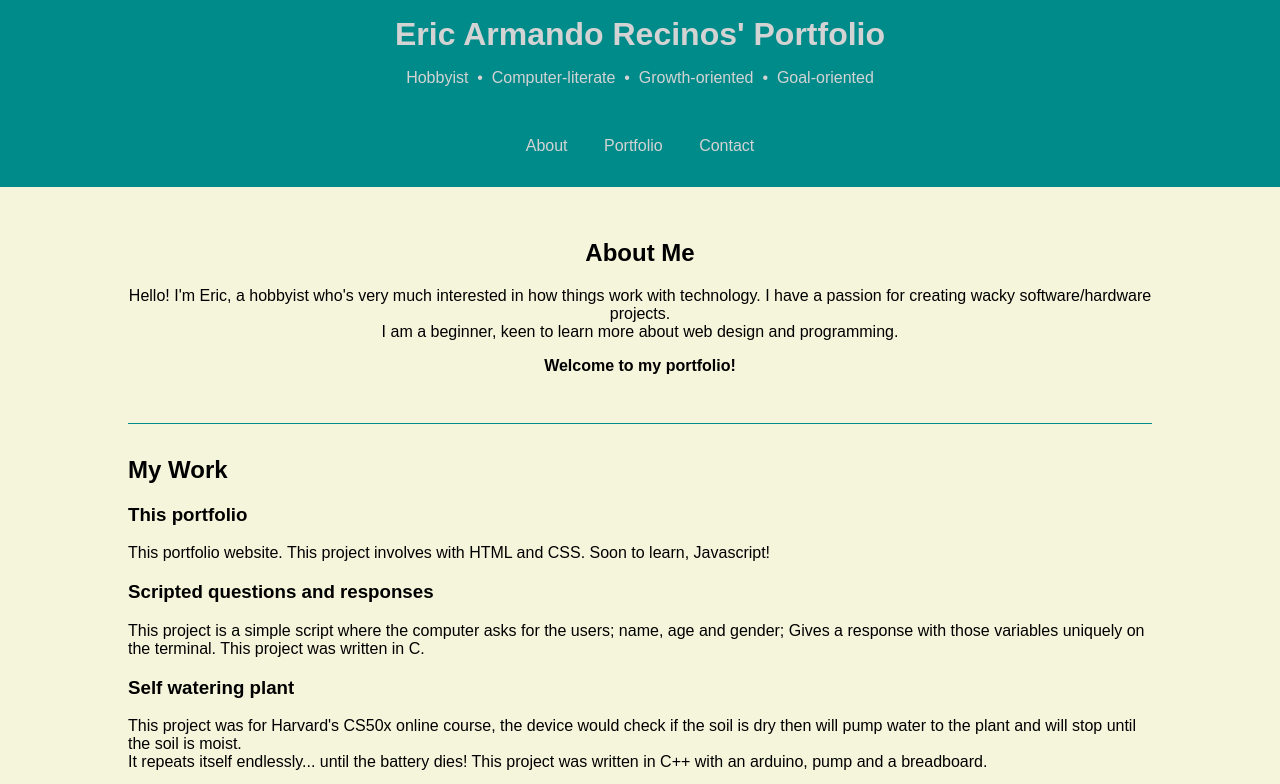
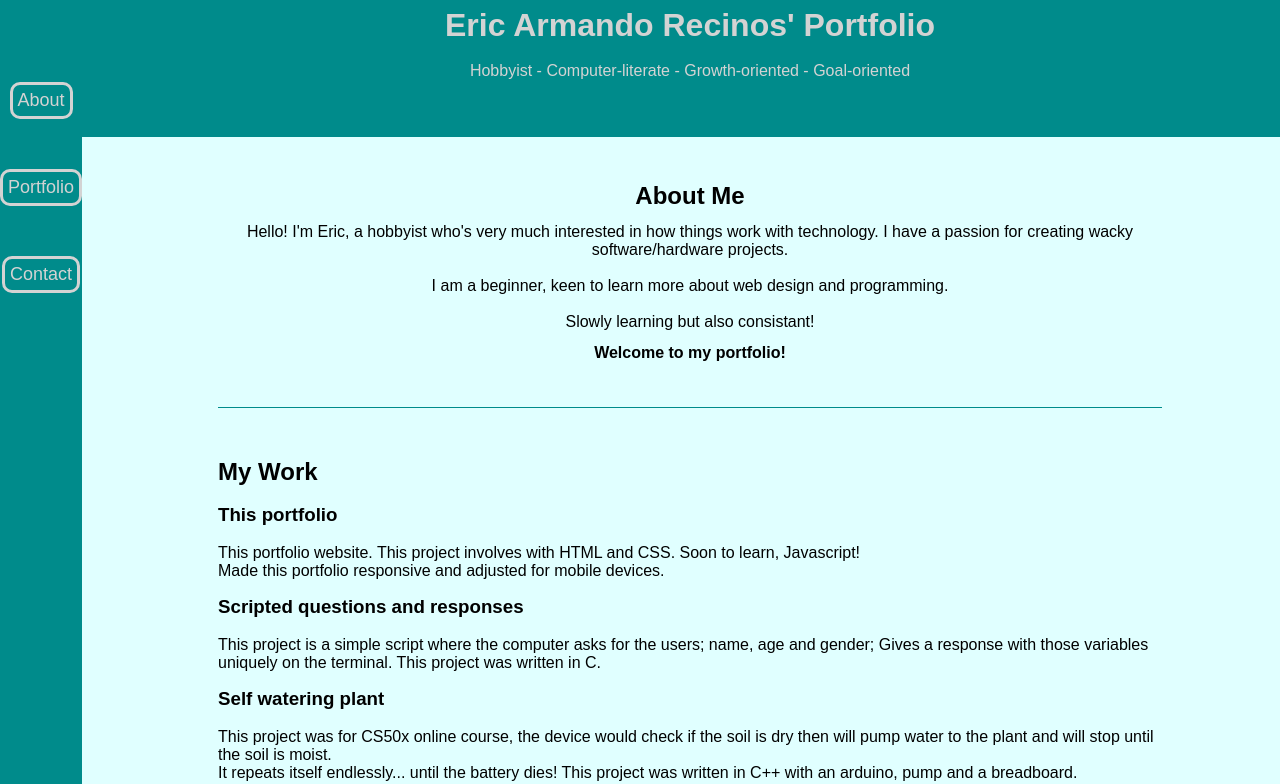
Before and after one commit to EricR-7/PortfolioWeb, a PHP site: page / in a window 1280 px wide. Shown: the top 784 px of the page. Run offline with PHP 8.4, Linux system fonts and the light colour scheme.

Commit message:
Update 12/08

```diff
--- a/assets/css/mystyle.css
+++ b/assets/css/mystyle.css
@@ -1,33 +1,64 @@
 @import url("fontawesome-all.min.css");
+
+*{
+    margin: 0;
+    padding: 0;
+}
 
 body {
     font-family: Arial, sans-serif;
-    margin: 0;
-    padding: 0;
     color: #333;
-    background-color: beige;
+    background-color: lightcyan;
 }
+
 header {
     background-color: darkcyan;
     color: lightgray;
     text-align: center;
-    padding: 1em 0;
+    padding: 25px 0px;
 }
-header h1 {
-    margin: 0;
+
+nav {
+    position: absolute;
+    margin: 120px 35% 0px 46%;
 }
-nav {
-    margin: 1em 0;
-}
+
 nav a {
-    margin: 0 1em;
     color: lightgray;
     text-decoration: none;
 }
-.container {
-    width: 80%;
-    margin: 0 auto;
+
+nav ul li{
+    list-style: none;
+    display: inline-block;
+    margin-left: auto;
+    margin-right: auto;
 }
+
+a {
+    text-decoration: none;
+  }
+
+footer {
+    padding-left: 5%;
+    padding-right: 5%;
+    text-align: center;
+}
+
+iframe {
+    max-width: 75% !important;
+    min-width: 25% !important;
+    height: 240px !important;
+}
+
+#head-doc{
+    margin: 0px 0px 50px 0px;
+}
+
+#self-des li{
+    display: inline;
+}
+
 #portfolio {
     padding: 2em 0;
     border-bottom: 1px solid darkcyan;
@@ -38,9 +69,7 @@ nav a {
 #my-work-heading {
     margin-top: 0;
 }
-.portfolio-item {
-    margin-bottom: 1em;
-}
+
 #contact {
     text-align: center;
 }
@@ -51,8 +80,38 @@ nav a {
     border-bottom: 1px solid darkcyan;
 }
 
+#about h2 {
+    margin: 13px 0px;;
+}
+
 #about, #contact, #portfolio {
     color: black;
+}
+
+#arrow {
+    position: relative;
+    animation: arrow-animation 1s;
+    animation-direction: alternate;
+    animation-iteration-count: infinite;
+}
+
+#purpose-p {
+    font-weight: 800;
+}
+
+#welcome-portfolio {
+    text-align: center;
+    font-weight: 600;
+    margin: 13px 0px;
+}
+
+.container {
+    width: 80%;
+    margin: 0 auto;
+}
+
+.portfolio-item {
+    margin-bottom: 1em;
 }
 
 .icon::before{
@@ -76,38 +135,46 @@ nav a {
     font: inherit;
 }
 
-a {
-    text-decoration: none;
-  }
-
-footer {
-    padding-left: 5%;
-    padding-right: 5%;
-    text-align: center;
-}
-
-iframe {
-    max-width: 75% !important;
-    height: 240px !important;
-}
-
-#arrow {
-    position: relative;
-    animation: arrow-animation 1s;
-    animation-direction: alternate;
-    animation-iteration-count: infinite;
-}
-
 @keyframes arrow-animation {
     from {left: -2px;}
     to {left: 0px;}
 }
 
-#purpose-p {
-    font-weight: 800;
+@media screen and (max-width:1288px){
+
+    header{
+        padding: 7px 0px;
+    }
+
+    nav{
+        position: fixed;
+        float: right;
+        margin: -25px 1200px 7680px 0px;
+        padding: 100px 0px 7680px 0px;
+        font-size: 18px;
+        text-align: center;
+        background-color: darkcyan;
+    }
+
+    nav ul li{
+        margin-bottom: 50px;
+        padding: 5px 5px;
+        list-style: none;
+        border-style: solid;
+        border-radius: 10px;
+
+    }
+
+    nav ul li:active{
+        color: blue;
+    }
+
+    #head-doc, #main-doc{
+        margin-left: 50px;
+        padding: 0px 0px 0px 50px;
+    }
+
+    #self-des li{
+        list-style: square outside;
+    }
 }
-
-#welcome-portfolio {
-    text-align: center;
-    font-weight: 600;
-}
--- a/index.html
+++ b/index.html
@@ -1,5 +1,6 @@
 <!DOCTYPE html>
 <html lang="en-AU">
+
 <head>
     <meta charset="UTF-8">
     <meta name="viewport" content="width=device-width, initial-scale=1.0">
@@ -10,61 +11,99 @@
     <title>Eric Armando Recinos' Portfolio</title>
     <link rel="stylesheet" href="assets/css/mystyle.css">
 </head>
+
 <body>
     <header>
+        <nav>
+            <ul>
+                <li><a href="#about">About</a></li>
+                <li><a href="#portfolio">Portfolio</a></li>
+                <li><a href="#contact">Contact</a></li>
+            </ul>
+        </nav>
+        <div id="head-doc">
             <h1>Eric Armando Recinos' Portfolio</h1>
-        <p>Hobbyist &nbsp;&bull;&nbsp; Computer-literate &nbsp;&bull;&nbsp; Growth-oriented &nbsp;&bull;&nbsp; Goal-oriented</p><br>
-        <nav>
-            <a href="#about">About</a>
-            <a href="#portfolio">Portfolio</a>
-            <a href="#contact">Contact</a>
-        </nav>
+            <br>
+            <ul id="self-des">
+                <li>Hobbyist - </li>
+                <li>Computer-literate - </li>
+                <li>Growth-oriented - </li>
+                <li>Goal-oriented</li>
+            </ul>
+        </div>
     </header>
-
+    <div id="main-doc">
         <div class="container">
             <section id="about">
                 <h2>About Me</h2>
                 <p>Hello! I'm Eric, a hobbyist who's very much interested in how things work with technology.
                     I have a passion for creating wacky software/hardware projects.
                     <br>
-            I am a beginner, keen to learn more about web design and programming.</p>
+                    <br>
+                    I am a beginner, keen to learn more about web design and programming.
+                    <br>
+                    <br>
+                    Slowly learning but also consistant!
+                    <br>
+                </p>
                 <p id="welcome-portfolio">Welcome to my portfolio!</p>
             </section>
-
-        <section id="portfolio" class="portfolio">
+            <br>
+            <section id="portfolio">
                 <h2 id="my-work-heading">My Work</h2>
+                <br>
                 <div class="portfolio-item">
                     <h3>This portfolio</h3>
+                    <br>
                     <p>This portfolio website. This project involves with HTML and CSS. Soon to learn, Javascript!</p>
+                    <p>Made this portfolio responsive and adjusted for mobile devices.</p>
                 </div>
                 <div class="portfolio-item">
                     <h3>Scripted questions and responses</h3>
+                    <br>
                     <p>This project is a simple script where the computer asks for the users; name, age and gender;
-                    Gives a response with those variables uniquely on the terminal. This project was written in C.</p>
+                        Gives a response with those variables uniquely on the terminal. This project was written in C.
+                    </p>
                 </div>
                 <div class="portfolio-item">
                     <h3>Self watering plant</h3>
-                <p>This project was for Harvard's CS50x online course, the device would check if the soil is dry then will pump water to the plant and will stop until the soil is moist.<br>
-                    It repeats itself endlessly... until the battery dies! This project was written in C++ with an arduino, pump and a breadboard.</p>
+                    <br>
+                    <p>This project was for CS50x online course, the device would check if the soil is dry
+                        then
+                        will pump water to the plant and will stop until the soil is moist.<br>
+                        It repeats itself endlessly... until the battery dies! This project was written in C++ with an
+                        arduino, pump and a breadboard.</p>
+                        <br>
                     <iframe src="https://www.youtube.com/embed/Eh3bcqfWor0" crossorigin=""></iframe>
                 </div>
                 <div class="portfolio-item">
                     <h3>W.I.P</h3>
+                    <br>
                     <p>More to come.</p>
                 </div>
             </section>
 
             <section id="contact">
                 <h2>Contact Me</h2>
-            <p>If you would like to get in touch, please email me &nbsp;<span class="icon solid fa-arrow-right" id="arrow"></span>
+                <br>
+                <p>If you would like to get in touch, please email me &nbsp;<span class="icon solid fa-arrow-right"
+                        id="arrow"></span>
                     &nbsp;
-                <a href="mailto:web-admin@ericrecinos.dev" class="icon solid fa-envelope"><span class="label">Email</span></a>.</p>
+                    <a href="mailto:web-admin@ericrecinos.dev" class="icon solid fa-envelope"><span
+                            class="label">Email</span></a>.
+                </p>
+                <br>
             </section>
         </div>
 
         <footer>
             <p id="purpose-p">The purpose of this portfolio, is to show my coding journey! c:</p>
+            <br>
+            <p>Updated: 12/08/24</p>
         </footer>
+    </div>
+</body>
 
-</body>
+<script src="portfolio.js"></script>
+
 </html>
```
Also changed, not shown: portfolio.js (added). Lines whose indentation alone changed are shown as unchanged.
